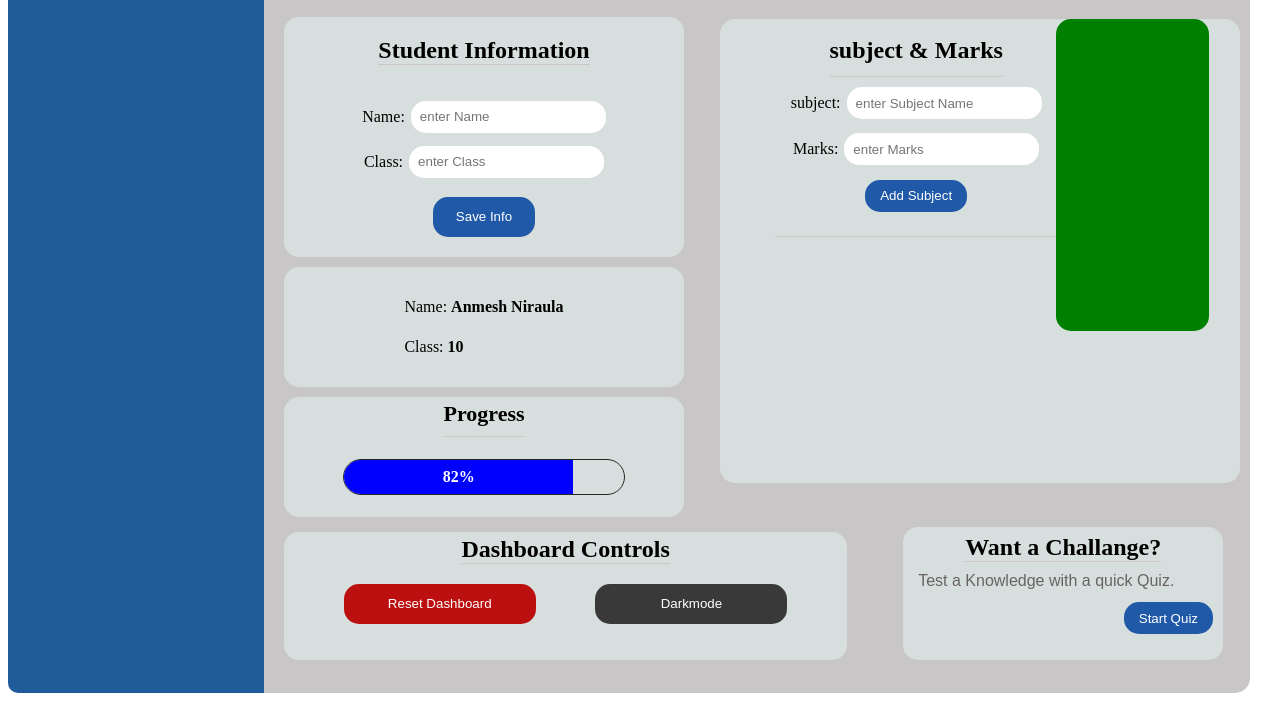
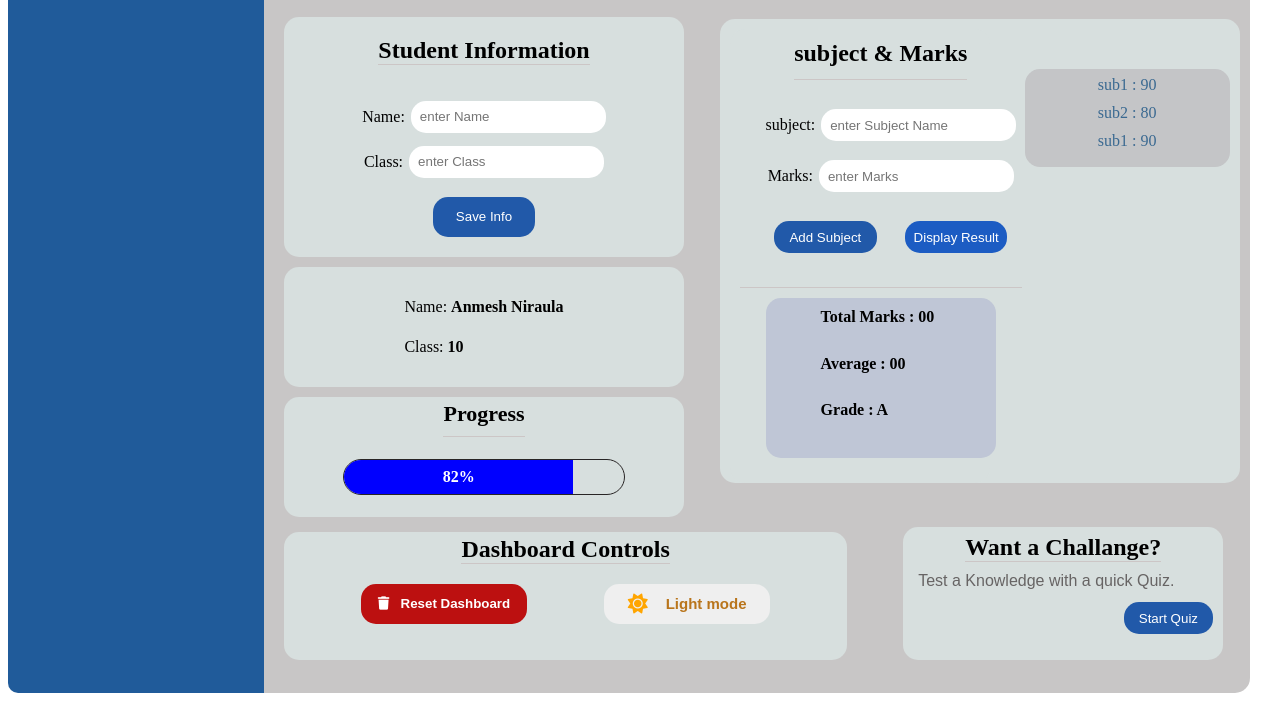
Before and after one commit to Anmesh-rgb/Smart-student-Dashboard, a plain HTML site: page index.html in a window 1280 px wide. Shown: the part 91-800 px from the top of the page. Drawn offline with Linux system fonts and the light colour scheme.

Commit message:
almost all completed

```diff
--- a/index.html
+++ b/index.html
@@ -23,7 +23,12 @@
           <div class="row">
              <nav id="nav2">
              <h1>Smart Student Dashboard</h1>
-                <input type="button" value="Light Mode" id="mode">
+
+                <button id="mode">
+                    <i class="fa-solid fa-sun"></i>
+                    <h4>Light mode</h4>
+
+                </button>
              </nav>
 
               <div id="content">
@@ -82,13 +87,28 @@
                     <label for="marks">Marks:</label>
                     <input type="number" placeholder="enter Marks">
                     </span>
-                    <input type="button" value="Add Subject" id="sub-btn">
+                    <div id="sub-div">
+                    <input type="button" value="Add Subject" id="sub-btn" class="sub-btn">
+                    <input type="button" value="Display Result" id="result-btn" class="sub-btn">
+                    </div>
+
+                    </div>
+
+                    <div id="result">
+                        <h4>Total Marks : 00</h4>
+                        <h4>Average : 00</h4>
+                        <h4>Grade : A</h4>
+
                     </div>
                     </div>
 
 
                     </div>
                      <div id="card7">
+                        <p>sub1 : 90</p>
+                        <p>sub2 : 80</p>
+                        <p>sub1 : 90</p>
+
 
 
                     </div>
@@ -104,8 +124,16 @@
                 <div class="card4 cards">
                     <h2>Dashboard Controls</h2>
                     <div id="input_div">
-                    <input type="button" value="Reset Dashboard" id="reset">
-                    <input type="button" value="Darkmode" id="mode">
+                    <button id="reset">
+                        <i class="fa-solid fa-trash"></i>
+                        <h4>Reset Dashboard</h4>
+                    </button>
+                    <button id="mode">
+                    <i class="fa-solid fa-sun"></i>
+                    <h4>Light mode</h4>
+
+                </button>
+
                     </div>
                 </div>
 
--- a/style.css
+++ b/style.css
@@ -1,7 +1,6 @@
 *{
     box-sizing: border-box;
 }
-
 .dashboard{
     display: flex;
 }
@@ -64,9 +63,18 @@
     justify-self: flex-end;
     display: flex;
     justify-content: center;
+    justify-content: space-evenly;
     align-items: center;
     border: none;
     cursor: pointer;
+}
+#mode i{
+    font-size: 20px;
+    color: orange;
+}
+#mode h4{
+    font-size: 15px;
+    color: rgb(188, 129, 19);
 }
 /* content */
 #content{
@@ -194,11 +202,29 @@
     background-color: rgb(188, 16, 16);
     color: white;
     cursor: pointer;
+    width: 13dvw;
+    height: 5dvh;
+    border-radius: 15px;
+    border: none;
+    display: flex;
+    align-items: center;
+    justify-content: center;
+    justify-content: space-evenly;
 }
 .card4 #mode{
-    background-color: rgb(58, 57, 57);
     color: white;
     cursor: pointer;
+    width: 13dvw;
+    height: 5dvh;
+    display: flex;
+    justify-content: center;
+    justify-content: space-evenly;
+    align-items: center;
+    border-radius: 15px;
+    border: none;
+}
+#mode h4{
+    color: rgb(185, 117, 28);
 }
 .card4 #input_div{
     display: flex;
@@ -247,17 +273,15 @@
     border-radius: 15px;
     background-color: rgb(215, 223, 222);
     display: flex;
-    justify-content: space-evenly;
+    justify-content: space-between;
 }
 /* starting subject and marks sec */
 .card6{
     width: 50%;
-    height: 57dvh;
-    margin: 0px 0px 0px 15px;
-
+    height: 56.5tdvh;
 }
 .card6 h2{
-    margin: 8px 0px 0px 0px;
+    margin: 1px 0px 0px 0px;
     border-bottom: 1px solid rgb(204, 198, 198);
     height: 5dvh;
 
@@ -270,7 +294,11 @@
     padding: 10px;
 
 }
-.card6 #sub-btn{
+#sub-div{
+    display: flex;
+    justify-content: space-around;
+}
+.card6 .sub-btn{
     width: 8dvw;
     height: 4dvh;
     border-radius: 15px;
@@ -278,6 +306,10 @@
     background-color:  rgb(33, 89, 169);
     color: white;
     cursor: pointer;
+    margin-top: 19px;
+}
+.card6 #result-btn{
+    background-color: rgb(28, 92, 195);
 }
 .card6 span input{
     border-radius: 15px;
@@ -285,16 +317,43 @@
     height: 4dvh;
     margin-left: 2px;
     padding: 9px;
-
+    margin-top: 19px;
 }
 .card6 #input_div{
     border-bottom: 1px solid rgb(204, 198, 198);
-    height: 20dvh;
+    height: 26dvh;
 
 }
+#result{
+    height: 20dvh;
+    width: 18dvw;
+    background-color: rgb(191, 198, 214);
+    margin-top: 10px;
+    border-radius: 15px;
+
+}
+#result h4{
+    margin: 0px 0px 0px 90px;
+    width: 100%;
+
+}
+
 #card7{
-    height: 39dvh;
-    width: 12dvw;
-    background-color: green;
+    height: fit-content;
+    width: 16dvw;
+    background-color: rgb(196, 197, 199);
     border-radius: 15px;
+    margin: 50px 10px 0px 0px;
+    display: grid;
+    justify-items: center;
+    align-content: center;
+    align-content: space-between;
+    padding: 7px;
+    align-self:self-start;
 }
+#card7 p{
+    margin: 0px 0px 10px 0px;
+    color: rgb(58, 105, 145);
+
+
+}
```
